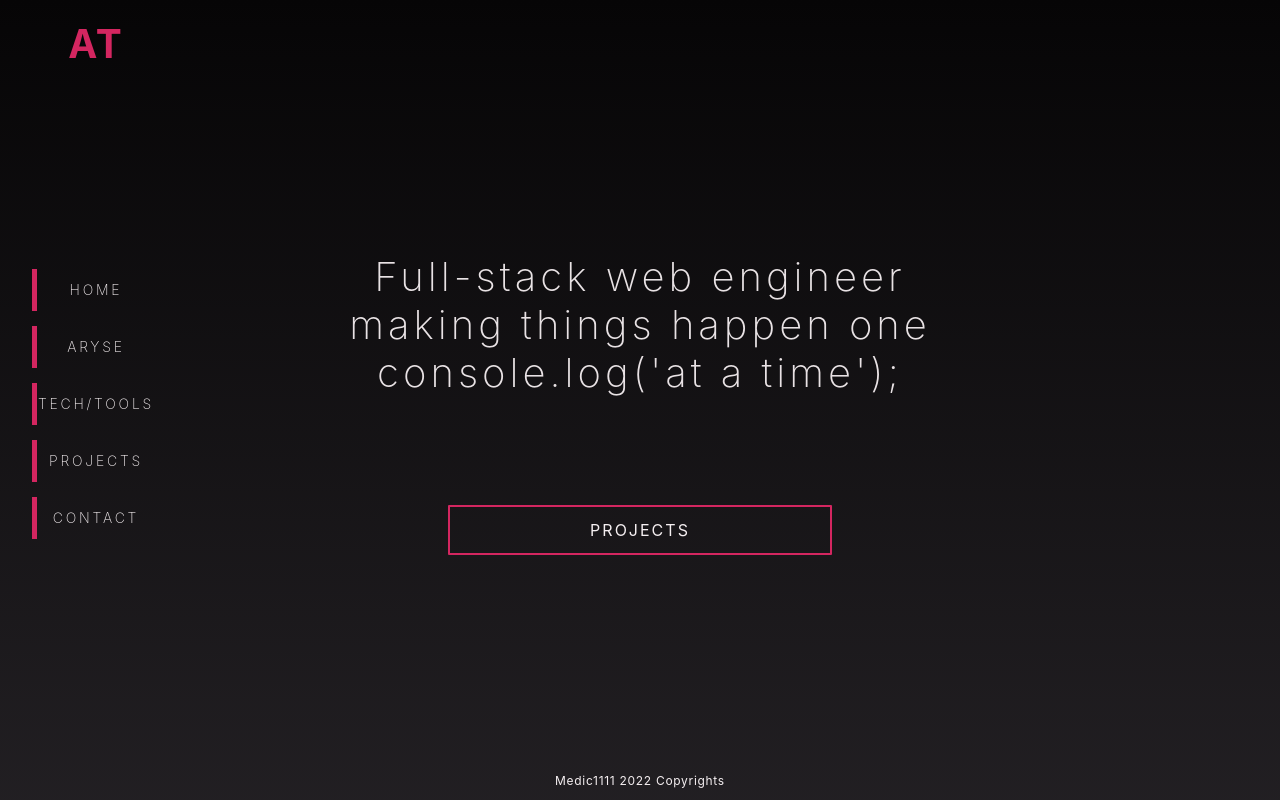
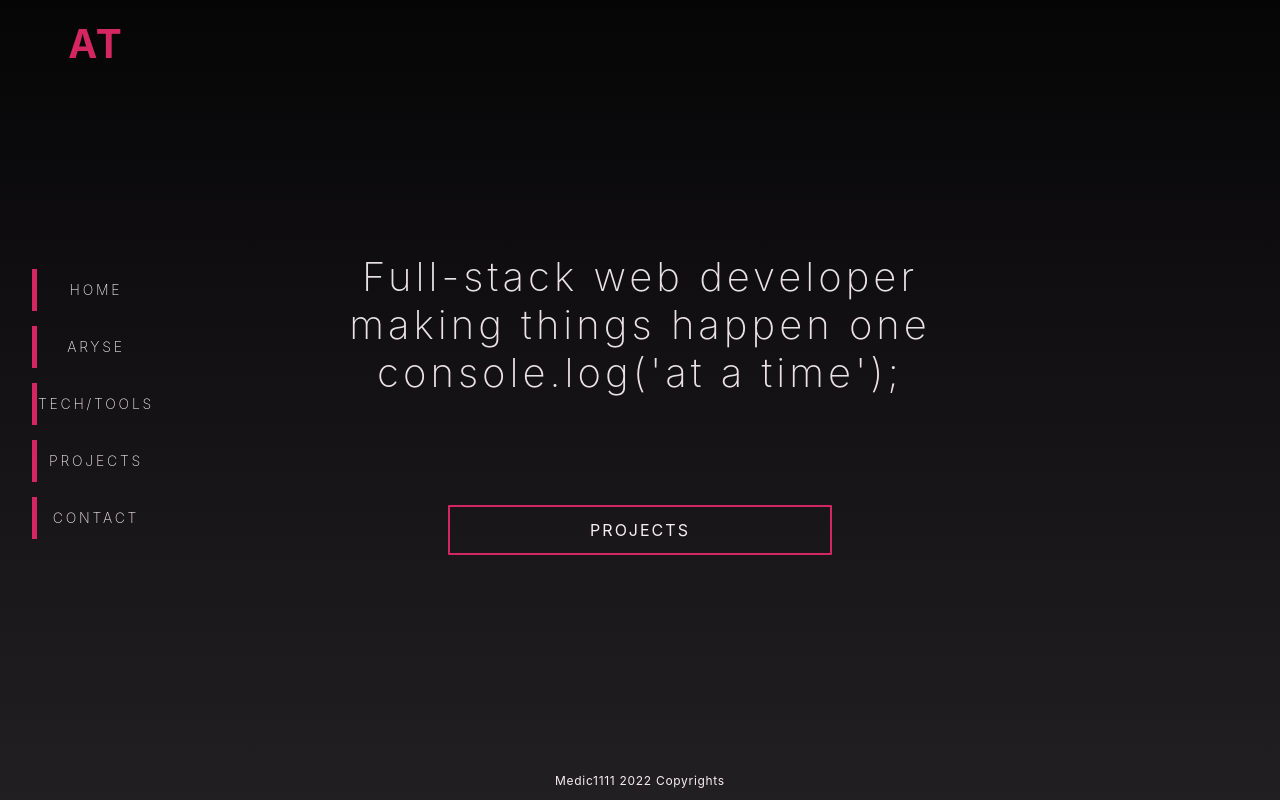
Before and after one commit to Medic1111/ARYSE-PAGANO-PORTFOLIO, a Next.js app: page / in a window 1280 px wide. Built offline with nearby package versions, Linux system fonts and the light colour scheme.

Commit message:
Fixed typo

```diff
--- a/components/HomeComps/HeroText/HeroText.jsx
+++ b/components/HomeComps/HeroText/HeroText.jsx
@@ -4,7 +4,7 @@ const HeroText = () => {
   return (
     <section className={classes.textBox}>
       <h2 className={classes.mern}>
-        Full-stack web engineer making things happen one console.log('at a
+        Full-stack web developer making things happen one console.log('at a
         time');
       </h2>
       <Link href="/projects">
```
